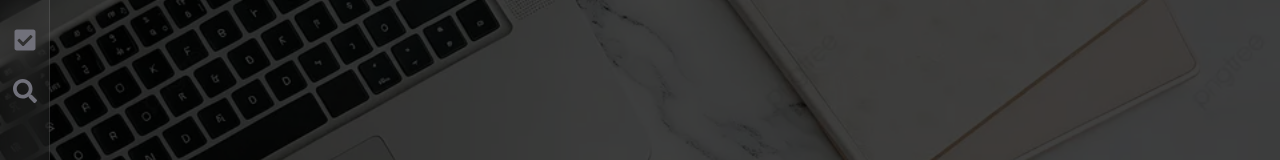
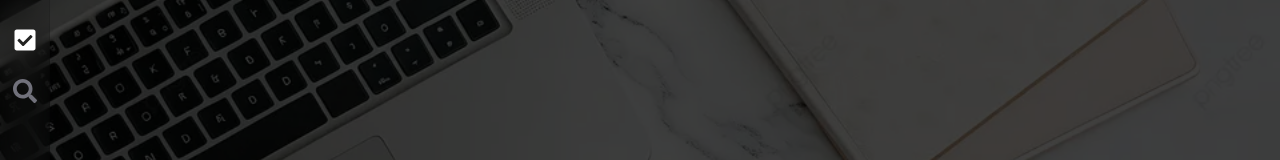
Before and after one commit to HaimiyaWasn/todoApp, a Next.js app: page / in a window 1280 px wide. Shown: the top 160 px of the page. Built offline with nearby package versions, Linux system fonts and the light colour scheme.

Commit message:
Update code

```diff
--- a/app/layouts/SideBar.tsx
+++ b/app/layouts/SideBar.tsx
@@ -1,20 +1,32 @@
 "use client";
 
 import { useState } from "react";
-import { FaCheckSquare, FaQuestionCircle, FaSearch, FaSync } from "react-icons/fa";
+import {
+  FaCheckSquare,
+  FaQuestionCircle,
+  FaSearch,
+  FaSync,
+} from "react-icons/fa";
 import { FaGear } from "react-icons/fa6";
 
 export default function SideBar() {
-  const [isChecked, setIsChecked] = useState(false);
+  const [activeMenu, setActiveMenu] = useState("task");
 
   return (
-    <aside className="fixed left-0 top-0 items-center justify-between h-screen w-12.5 bg-white/5 border-r border-white/10 backdrop-blur-lg hidden md:flex flex-col items py-7">
+    <aside className="fixed left-0 top-0 items-center justify-between h-screen w-12.5 bg-black/5 border-r border-black/10 backdrop-blur-lg hidden md:flex flex-col items py-7">
       <div className="flex flex-col gap-5">
         <div
           className="tooltip tooltip-right before:ml-3 after:ml-3"
           data-tip="Task"
         >
-          <button className="text-zinc-500 hover:text-zinc-400 transition-all">
+          <button
+            onClick={() => setActiveMenu("task")}
+            className={`transition-all ${
+              activeMenu === "task"
+                ? "text-white"
+                : "text-zinc-500 hover:text-zinc-400"
+            }`}
+          >
             <FaCheckSquare size={24} />
           </button>
         </div>
@@ -22,24 +34,40 @@ export default function SideBar() {
           className="tooltip tooltip-right before:ml-3 after:ml-3"
           data-tip="Search"
         >
-          <button className="text-zinc-500 hover:text-zinc-400 transition-all">
+          <button
+            onClick={() => setActiveMenu("search")}
+            className={`transition-all ${
+              activeMenu === "search"
+                ? "text-white"
+                : "text-zinc-500 hover:text-zinc-400"
+            }`}
+          >
             <FaSearch size={24} />
           </button>
         </div>
       </div>
 
       <div className="flex flex-col items-center gap-5">
-        <div className="tooltip tooltip-right before:ml-3 after:ml-3" data-tip="Sync">
+        <div
+          className="tooltip tooltip-right before:ml-3 after:ml-3"
+          data-tip="Sync"
+        >
           <button className="text-zinc-500 hover:text-zinc-400 transition-all">
             <FaSync size={24} />
           </button>
         </div>
-        <div className="tooltip tooltip-right before:ml-3 after:ml-3" data-tip="More">
+        <div
+          className="tooltip tooltip-right before:ml-3 after:ml-3"
+          data-tip="More"
+        >
           <button className="text-zinc-500 hover:text-zinc-400 transition-all">
             <FaQuestionCircle size={24} />
           </button>
         </div>
-        <div className="tooltip tooltip-right before:ml-3 after:ml-3" data-tip="Setting">
+        <div
+          className="tooltip tooltip-right before:ml-3 after:ml-3"
+          data-tip="Setting"
+        >
           <button className="text-zinc-500 hover:text-zinc-400 transition-all">
             <FaGear size={24} />
           </button>
```
